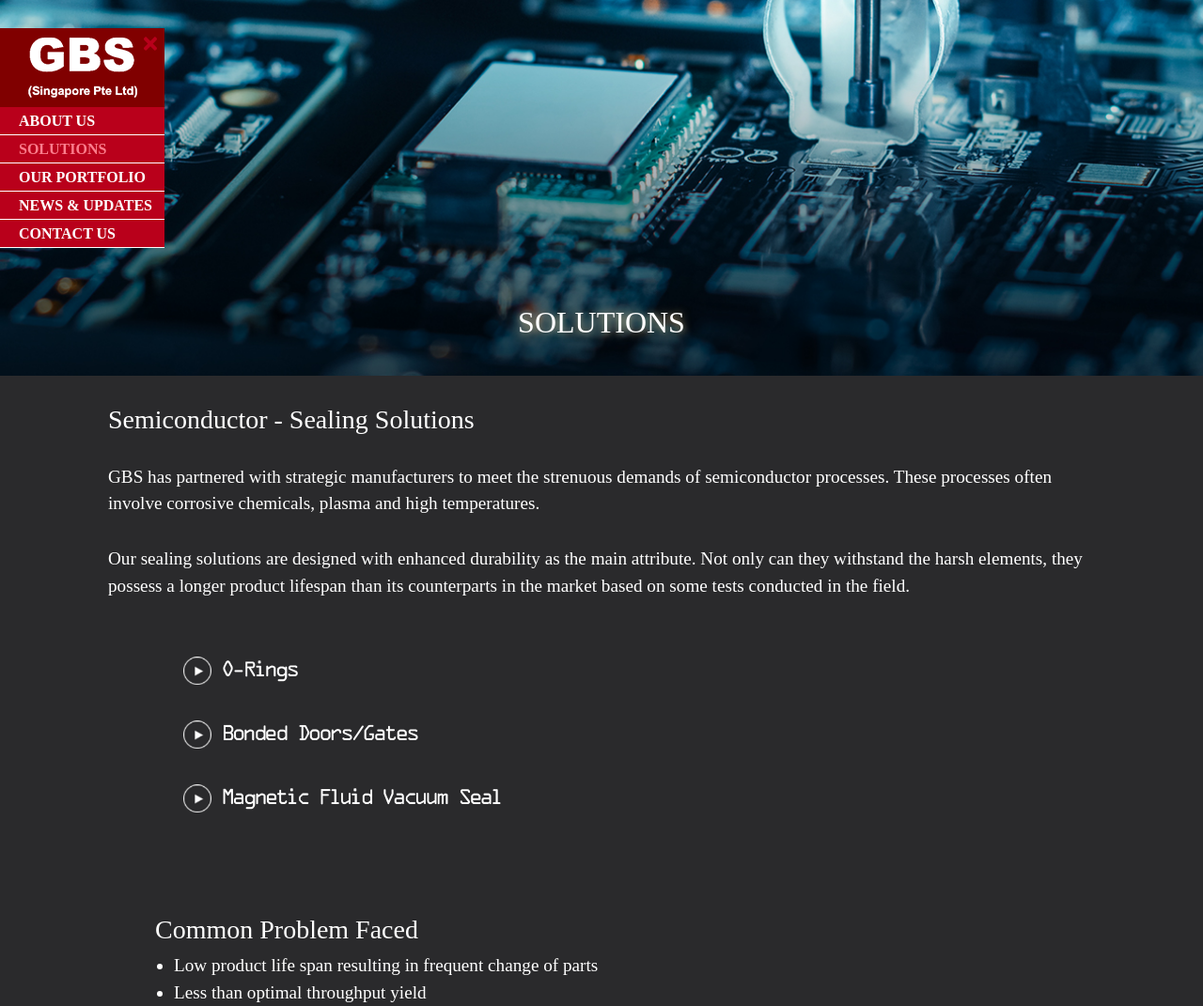
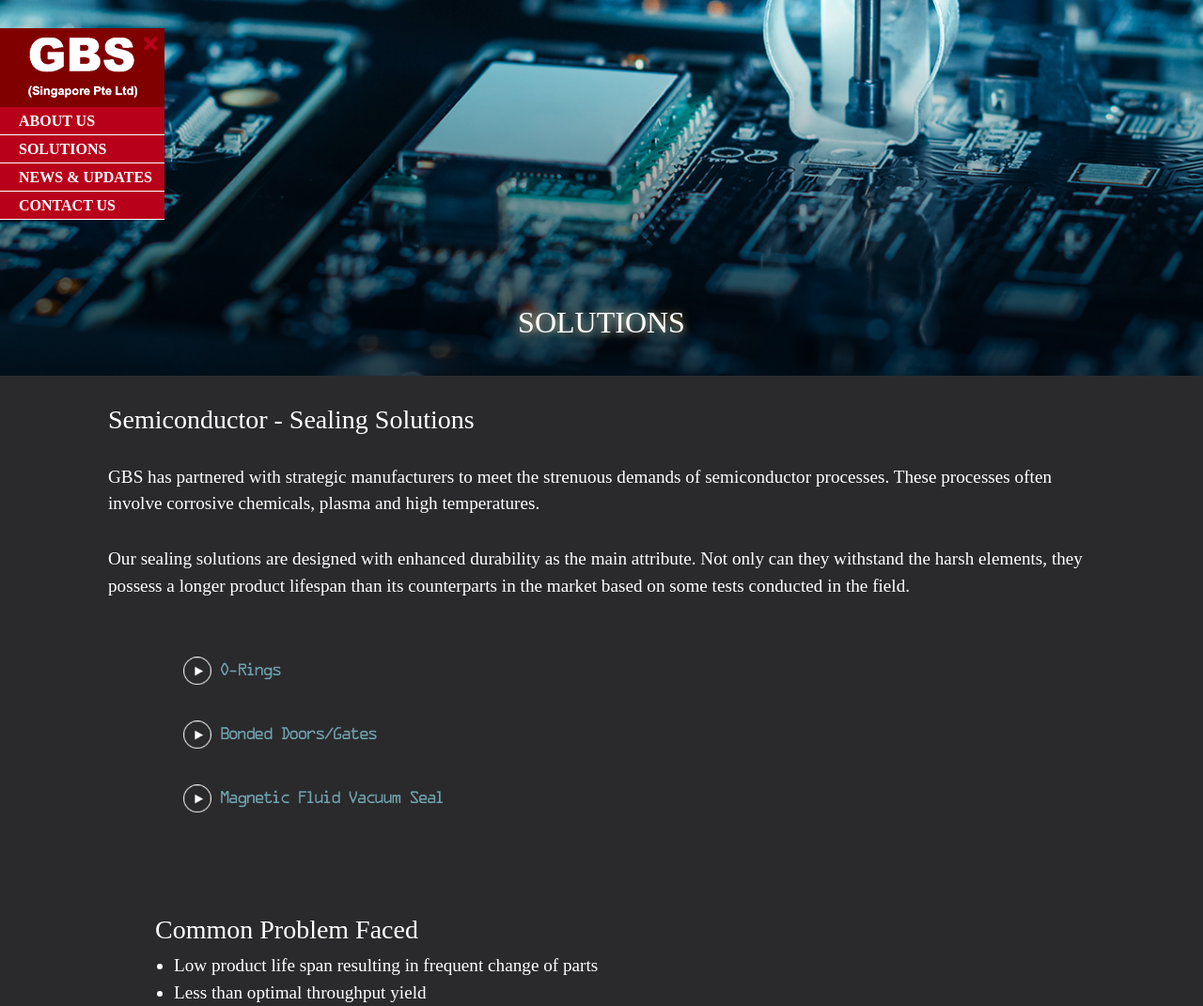
Before and after one commit to ghostjson/Revamped-GBS, a PHP site: page /sealing-solutions.html in a window 1280 px wide. Shown: the top 1071 px of the page at 94% size. Run offline with PHP 8.4, Linux system fonts and the light colour scheme; some web fonts are replaced.

Commit message:
made serveral minor chages
add new sub menu
make solution expand text clickable
change color of the expand text

```diff
--- a/assets/css/common.css
+++ b/assets/css/common.css
@@ -41,6 +41,11 @@ a:hover {
 @font-face{
   font-family: font-solution;
   src: url('./../fonts/ocr-a/OCR-A\ Regular.ttf');
+}
+
+@font-face{
+  font-family: font-normal-bold;
+  src: url("./../fonts/Source_Sans_Pro/SourceSansPro-Bold.ttf");
 }
 
 /* set body defaults */
--- a/assets/css/solutions.css
+++ b/assets/css/solutions.css
@@ -17,18 +17,24 @@
 
 .expansion .exp-content{
     display: none;
+    padding-bottom: 40px;
 }
 
 .expansion .col-12 h5{
     font-family: font-solution;
+    font-size: 1em;
+    color: #70A0AC;
 }
 
 .expansion .expand{
     cursor: pointer;
+}
+
+.expansion .expand img{
     transition: all 0.8s;
 }
 
-.expansion .expand.expanded{
+.expansion .expand img.expanded{
     filter: invert(29%) sepia(100%) saturate(7426%) hue-rotate(2deg) brightness(107%) contrast(125%);
     transform: rotate(90deg);
 }
--- a/assets/js/common.js
+++ b/assets/js/common.js
@@ -18,14 +18,21 @@ $(document).ready(function() {
 
 // solution page expand
 $('.expand').click(function(){
-  if($(this).hasClass('expanded')){
-    $(this).removeClass('expanded')
+
+  // console.log($(this))
+
+  if($(this).find('img').hasClass('expanded')){
+    $(this).find('img').removeClass('expanded')
   }else{
-    $(this).addClass('expanded')
+    $(this).find('img').addClass('expanded')
   }
-  $($(this).parent().siblings()[0]).slideToggle('slow')
+  $($(this).siblings()[0]).slideToggle('slow')
 })
 
 $('#solution').click(function(){
   $('.sub-menu').slideToggle()
 })
+
+$('#semi-conductor').click(function(){
+  $('.sc-sub').slideToggle()
+})
--- a/sealing-solutions.html
+++ b/sealing-solutions.html
@@ -39,33 +39,33 @@
          <a href="/about.html">ABOUT US</a>
         </li>
         <li>
-            <a href="#" class="active" id="solution">SOLUTIONS</a>
+            <a href="#" id="solution">SOLUTIONS</a>
             <ul class="sub-menu">
-              <li>
-               <a href="#">SEMI-CONDUCTOR</a>
+              <li class="active">
+               <a id="semi-conductor" href="#">SEMI-CONDUCTOR</a>
               </li>
-              <li class="active">
+              <div class="sc-sub">
+                <li class="sub active">
                   <a href="sealing-solutions.html">SEALING SOLUTIONS</a>
                 </li>
-              <li>
+                <li class="sub">
                   <a href="#">HEATER PEDESTALS</a>
                 </li>
-              <li>
+                <li class="sub">
                     <a href="#">OPTICS & COATINGS</a>
                 </li>
-              <li>
+                <li class="sub">
                     <a href="#">REPAIR & REFURBISHMENT</a>
                 </li>
-              <li>
+                <li class="sub">
                     <a href="#">ASSET ENHANCEMENT SOLUTIONS</a>
                 </li>
-              <li>
+              </div>
+
+              <li id="transport">
                   <a href="#">TRANSPORT</a>
               </li>
             </ul>
-        </li>
-        <li>
-            <a href="#">OUR PORTFOLIO</a>
         </li>
         <li>
             <a href="#">NEWS & UPDATES</a>
@@ -110,7 +110,7 @@
         <div class="container-fluid">
             <div class="row">
                 <div class="col-12">
-                    <h5> <img class="expand" src="./assets/images/triangle.png" width="30px"> O-Rings </h4>
+                    <h5 class="expand" > <img src="./assets/images/triangle.png" width="30px"> O-Rings </h4>
                     <div class="exp-content">
                       <div class="text">
                         <p>
@@ -151,7 +151,7 @@
                     </div>
                 </div>
                 <div class="col-12">
-                    <h5> <img class="expand" src="./assets/images/triangle.png" width="30px"> Bonded Doors/Gates </h4>
+                    <h5 class="expand"> <img  src="./assets/images/triangle.png" width="30px"> Bonded Doors/Gates </h4>
                     <div class="exp-content">
                         <div class="text">
                           <p>
@@ -179,7 +179,7 @@
                       </div>
                 </div>
                 <div class="col-12">
-                    <h5> <img class="expand" src="./assets/images/triangle.png" width="30px"> Magnetic Fluid Vacuum Seal </h4>
+                    <h5 class="expand"> <img  src="./assets/images/triangle.png" width="30px"> Magnetic Fluid Vacuum Seal </h4>
                       <div class="exp-content">
                           <div class="text">
                             <p>
```
Also changed, not shown: other parts of assets/css/common.css (+37 -2 lines), about.html (+12 -9 lines), contact.html (+12 -9 lines), index.html (+11 -8 lines). Lines whose indentation alone changed are shown as unchanged.
